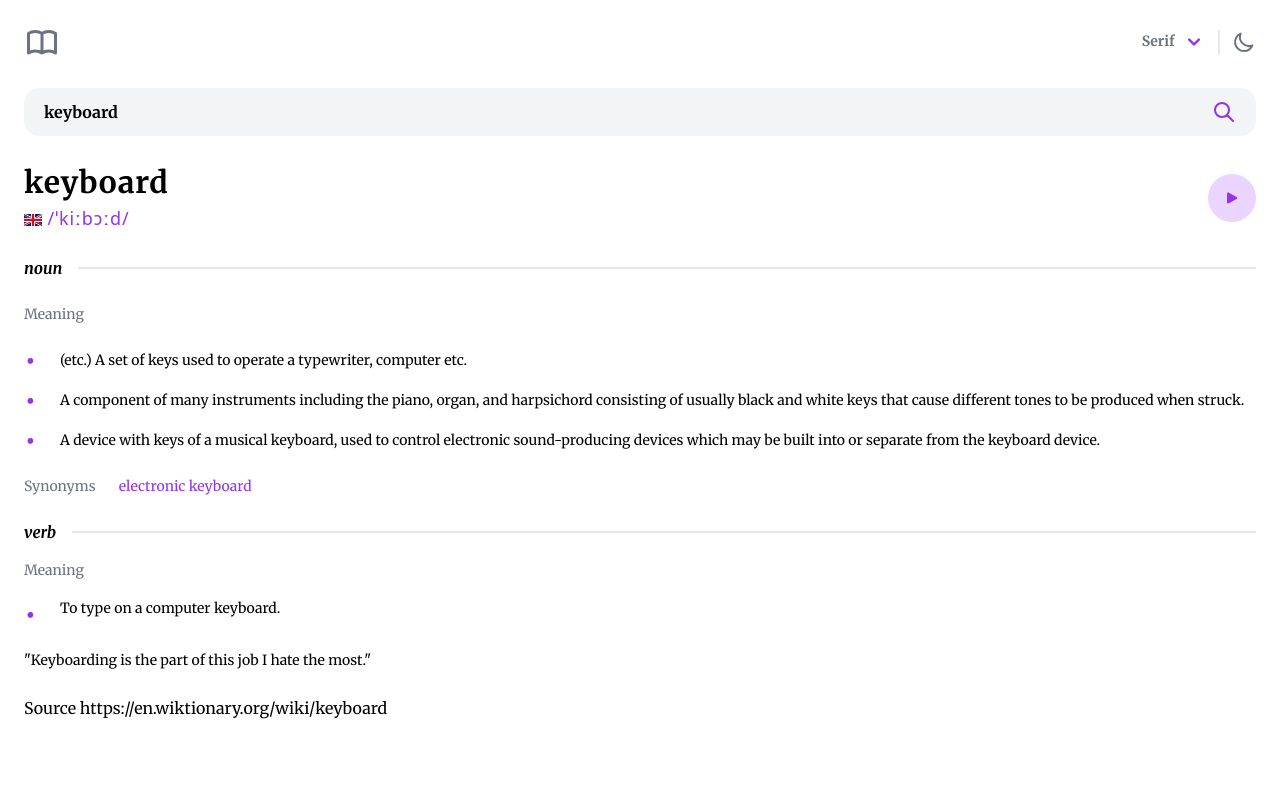
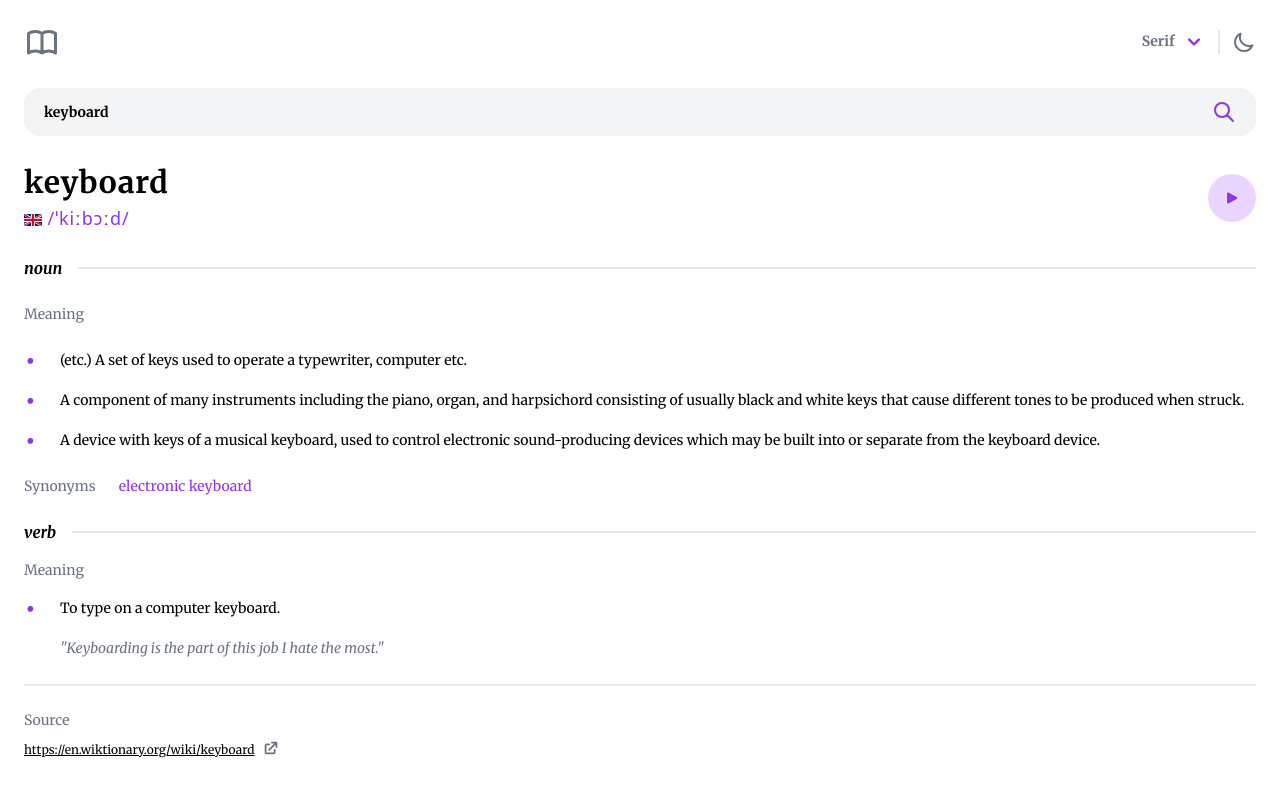
Before and after one commit to nightmir3/dictionary-app, a React (Vite) app: page / in a window 1280 px wide. Shown: the top 796 px of the page. Built offline with nearby package versions, Linux system fonts and the light colour scheme.

Commit message:
Style: format Sources section in ResultsPane

```diff
--- a/src/components/ResultsPane.jsx
+++ b/src/components/ResultsPane.jsx
@@ -1,5 +1,6 @@
 import React from 'react'
-import { HiPlay, HiChevronRight } from 'react-icons/hi2'
+import { HiPlay } from 'react-icons/hi2'
+import { HiExternalLink } from 'react-icons/hi'
 import { US, GB } from 'country-flag-icons/react/3x2'
 
 function ResultsPane () {
@@ -17,7 +18,7 @@ function ResultsPane () {
           </p>
           {/* <p
             className='font-sans text-lg tracking-wider text-purple-600'
-          ><US className='inline h-4' /> /ˈkiˌbɔrd/
+          ><US className='inline h-3' /> /ˈkiˌbɔrd/
           </p> */}
         </div>
         <div className='bg-gray-200 p-4 aspect-square rounded-[50%] text-purple-600 bg-purple-200'>
@@ -55,16 +56,22 @@ function ResultsPane () {
         <h3 className='text-sm text-gray-500'>Meaning</h3>
         <dl className='flex flex-col gap-4
           [&>dd]:before:content-["•"]
-          [&>dd]:before:text-purple-600 [&>dd]:before:text-3xl [&>dd]:before:w-5'
+          [&>dd]:before:text-purple-600 [&>dd]:before:text-3xl [&>dd]:before:w-5 [&>dd]:before:leading-6'
         >
           <dd className='flex gap-4 text-sm leading-6'>
             To type on a computer keyboard.
           </dd>
-          <p className='flex gap-4 text-sm leading-6'>"Keyboarding is the part of this job I hate the most."</p>
+          <p className='flex gap-4 text-sm italic leading-6 text-gray-500 ml-9'>"Keyboarding is the part of this job I hate the most."</p>
         </dl>
       </section>
-      <section>
-        <p>Source <span>https://en.wiktionary.org/wiki/keyboard</span></p>
+      <section className='flex flex-col w-full gap-2 pt-6 border-t-2 border-gray-200'>
+        <h3 className='text-sm text-gray-500 '>Source</h3>
+        <a
+          className='text-xs leading-6 underline'
+          href='https://en.wiktionary.org/wiki/keyboard' target='_blank' rel='noreferrer'
+        >https://en.wiktionary.org/wiki/keyboard
+          <HiExternalLink className='inline ml-2 text-lg text-gray-500 align-text-bottom' />
+        </a>
       </section>
     </div>
 
--- a/src/components/SearchBar.jsx
+++ b/src/components/SearchBar.jsx
@@ -5,7 +5,7 @@ function SearchBar () {
   const searchInput = React.useId()
   return (
     <form
-      className='bg-gray-100 py-3 px-5 rounded-2xl w-full flex gap-4'
+      className='flex w-full gap-4 px-5 py-3 bg-gray-100 rounded-2xl'
     >
       <label
         className='sr-only'
@@ -14,13 +14,13 @@ function SearchBar () {
       </label>
       <input
         id={searchInput}
-        className='bg-inherit w-full font-bold text-black'
+        className='w-full text-sm font-bold text-black bg-inherit'
         type='text'
         value='keyboard'
       />
       <button
         type='submit'
-      ><HiOutlineSearch className='text-purple-600 text-2xl' />
+      ><HiOutlineSearch className='text-2xl text-purple-600' />
       </button>
     </form>
   )
```
